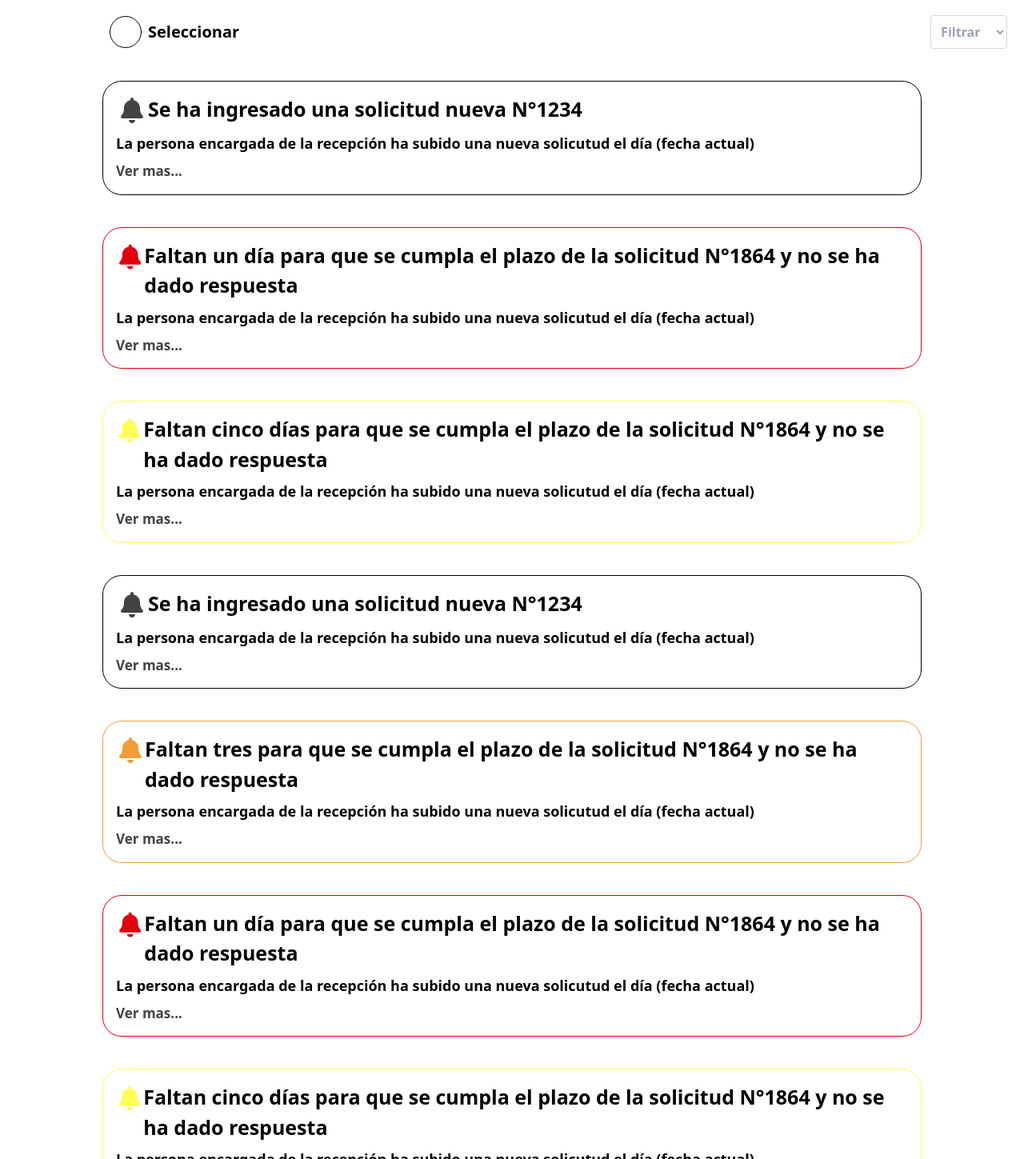
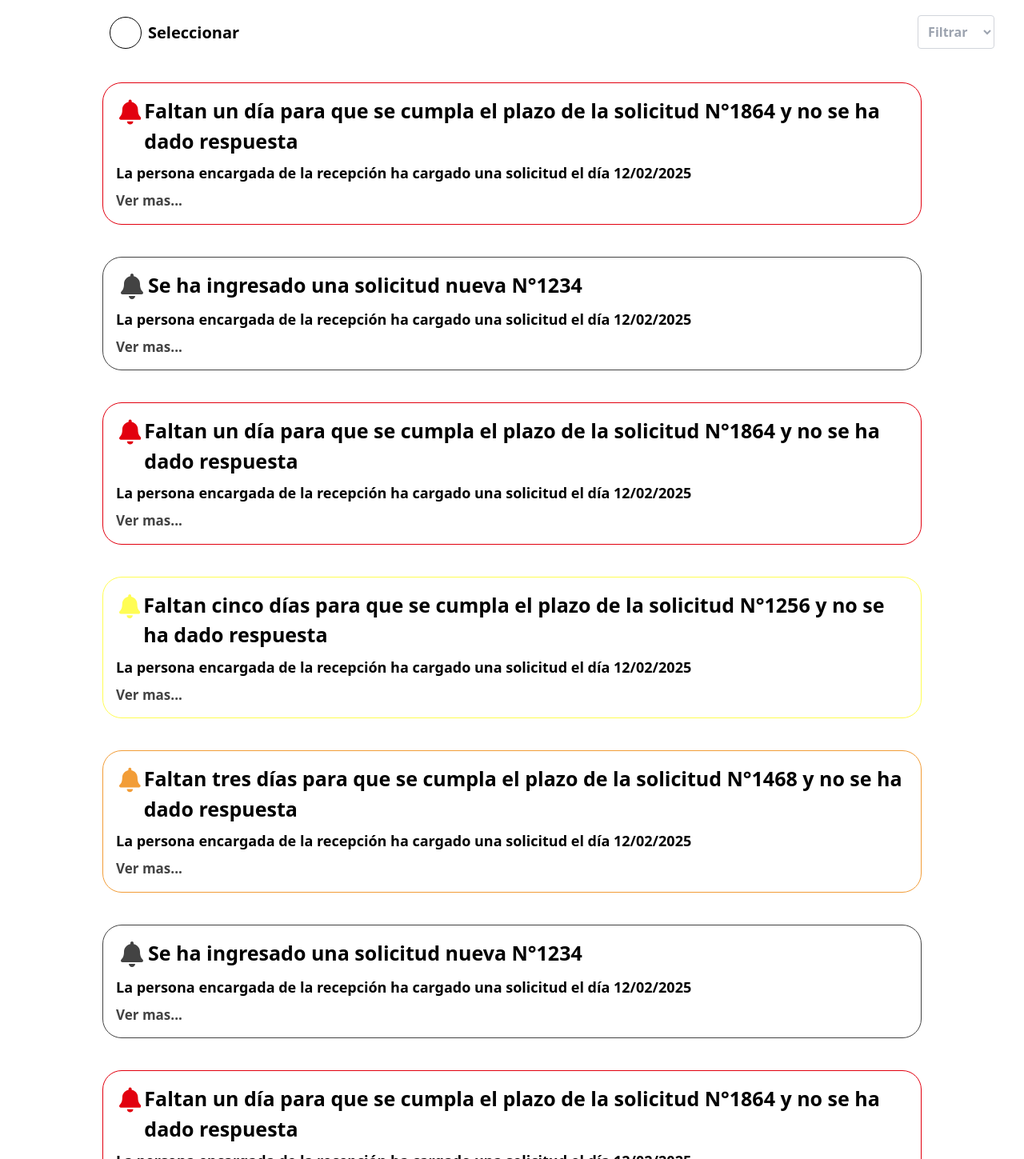
Before and after one commit to marimorita/EDUA, a React (Vite) app: page /notifications in a window 1280 px wide. Shown: the part 61-1510 px from the top of the page at 80% size. Built offline with nearby package versions, Linux system fonts and the light colour scheme.

Commit message:
feat(notifications, cards): Refactor Cards for better reusability and efficiency. Added Cards to notifications, created a test object, and introduced a new button.

```diff
--- a/src/Components/Ui/AccessPanel/AccessPanel.jsx
+++ b/src/Components/Ui/AccessPanel/AccessPanel.jsx
@@ -1,11 +1,11 @@
 import React , {useContext}from 'react'
 import logoEdua from '../../../assets/Images/logoEdua.svg'
-import { IoIosArrowRoundBack } from "react-icons/io";
+import { Login } from '../Login/Login';
+import { Register } from '../Register/Register';
 import { useLocation } from 'wouter';
 import { StateContext } from '../../Context/Context';
-import { Register } from '../Register/Register';
 import { ModalConfirm } from '../Modals/ModalConfirm';
-import { Login } from '../Login/Login';
+import { IoIosArrowRoundBack } from "react-icons/io";
 
 export const AccessPanel = () => {
   const {animationImg , setAnimationImg } = useContext (StateContext)
--- a/src/Components/Ui/Cards/Cards.jsx
+++ b/src/Components/Ui/Cards/Cards.jsx
@@ -3,81 +3,32 @@ import { FaBell } from "react-icons/fa";
 import { FaUserCircle } from "react-icons/fa";
 import { StateContext } from '../../Context/Context';
 
-export const Cards = () => {
+export const Cards = ({message, tittle, textColor, borderColor}) => {
     const {isChecked} = useContext (StateContext);
     const [isCheckedList, setIsCheckedList] = useState (false);
     const stateCheck = () => {
       setIsCheckedList(!isCheckedList)
     }
-
-
-
   return (
     <div className="flex w-[80%] justify-start">
       <label className={`relative flex items-center gap-2 ${isChecked ? "opacity-100 w-auto mr-10" : "opacity-0 w-0 p-0"}`}>
        <input type="checkbox" checked={isCheckedList} className='appearance-none  rounded-full w-10 h-10 border-black border-[1px]' onChange={stateCheck} />
         { isCheckedList && <p className='absolute left-[10px] text-[28px] font-semibold  text-black'>✓</p>}
       </label>
-    <div className={`h-50 w-[100%] rounded-3xl border border-black p-4 mt-10 hover:scale-105 transition-all duration-300`}>
-    <div className='flex justify-start flex-wrap'>
-      <FaBell onClick={stateCheck} className='w-8 h-8 text-[#434343] m-1'/>
+    <div className={`h-50 w-[100%] rounded-3xl border p-4 mt-10 transition-all  duration-300  ${isCheckedList ? "scale-105 " : "hover:scale-105"}`} style={{ border: `1px solid ${borderColor}`}} >
+    <div className='flex justify-start '>
+      <FaBell onClick={stateCheck} className='w-8 h-8 m-1' style={{ color : textColor}}/>
       <h1 className="text-black font-semibold text-[25px]">
-       Se ha ingresado una solicitud nueva N°1234
+       {tittle}
       </h1>
     </div>
       <div className="flex flex-col ">
-      <p className="my-2 text-black font-semibold text-[18px]">La persona encargada de la recepción ha subido una nueva solicutud el día (fecha actual)</p>
+      <p className="my-2 text-black font-semibold text-[18px]">{message}</p>
       <button className="text-[17px] font-semibold text-start text-[#434343]">Ver mas...</button>
       </div>
     </div>
     </div>
   )
-}
-
-export const CardRed = () =>{
-    return (
-        <div className='h-50 w-[80%] rounded-3xl border border-[#e2000f] p-4 mt-10 hover:scale-105 transition duration-300'>
-        <div className='flex justify-start'>
-          <FaBell className='w-8 h-8 text-[#e2000f] m-1'/>
-          <h1 className="text-black font-semibold text-[25px]">
-          Faltan un día para que se cumpla el plazo de la solicitud N°1864 y no se ha dado respuesta</h1>
-        </div>
-          <div className="flex flex-col ">
-          <p className="my-2 text-black font-semibold text-[18px]">La persona encargada de la recepción ha subido una nueva solicutud el día (fecha actual)</p>
-          <button className="text-[17px] font-semibold text-start text-[#434343]">Ver mas...</button>
-          </div>
-        </div>
-      )
-}
-export const CardOrange = () =>{
-    return (
-        <div className='h-50 w-[80%] rounded-3xl border border-[#f29d38] p-4 mt-10 hover:scale-105 transition duration-300'>
-        <div className='flex justify-start'>
-          <FaBell className='w-8 h-8 text-[#f29d38] m-1'/>
-          <h1 className="text-black font-semibold text-[25px]">
-          Faltan tres para que se cumpla el plazo de la solicitud N°1864 y no se ha dado respuesta</h1>
-        </div>
-          <div className="flex flex-col ">
-          <p className="my-2 text-black font-semibold text-[18px]">La persona encargada de la recepción ha subido una nueva solicutud el día (fecha actual)</p>
-          <button className="text-[17px] font-semibold text-start text-[#434343]">Ver mas...</button>
-          </div>
-        </div>
-      )
-}
-export const CardYellow = () =>{
-    return (
-        <div className='h-50 w-[80%] rounded-3xl border border-[#fffd54] p-4 mt-10 hover:scale-105 transition duration-300'>
-        <div className='flex justify-start'>
-          <FaBell className='w-8 h-8 text-[#fffd54] m-1'/>
-          <h1 className="text-black font-semibold text-[25px]">
-          Faltan cinco días para que se cumpla el plazo de la solicitud N°1864 y no se ha dado respuesta</h1>
-        </div>
-          <div className="flex flex-col ">
-          <p className="my-2 text-black font-semibold text-[18px]">La persona encargada de la recepción ha subido una nueva solicutud el día (fecha actual)</p>
-          <button className="text-[17px] font-semibold text-start text-[#434343]">Ver mas...</button>
-          </div>
-        </div>
-      )
 }
 
 export const CardTeam = ({name}) =>{
@@ -91,7 +42,6 @@ export const CardTeam = ({name}) =>{
        {name}
        </h1>
       </div>
-
       <div className="flex flex-col ">
       <p className="my-2 text-black font-semibold text-[16px]">Tiene 10 tareas</p>
       <button className="text-[17px] font-semibold text-start text-[#434343]">Ver mas...</button>
--- a/src/Components/Ui/Modals/ModalConfirm.jsx
+++ b/src/Components/Ui/Modals/ModalConfirm.jsx
@@ -12,9 +12,6 @@ export const ModalConfirm = ({visibility , message, redirectPathCancel, redirect
   const handleButtonClickConfirm = () => {
       setViewConfirmModal(false)
       if (valueRol === 'Administrativa') {
-        setLocation('/admin')
-      }else if (valueRol === 'Financiera')
-        {
         setLocation('/director')
       }else{
         setLocation(redirectPathConfirm)
--- a/src/Components/Ui/Notifications/Notifications.jsx
+++ b/src/Components/Ui/Notifications/Notifications.jsx
@@ -1,18 +1,67 @@
 import React,{useContext, useRef} from 'react'
 import logoEduaName from '../../../assets/Images/logoEduaName.svg';
+import { Cards } from '../Cards/Cards';
 import { Header } from '../../Layouts/Header/Header';
+import { Buttons } from '../Buttons/Buttons';
 import { ToolTip } from '../ToolTip/ToolTip';
 import { useLocation } from 'wouter';
+import { ModalConfirm } from '../Modals/ModalConfirm';
+import { StateContext } from '../../Context/Context';
+import { useNavbarAnimation } from '../../Hooks/useNavbarAnimation';
 import { IoIosArrowRoundBack } from "react-icons/io";
-import { useNavbarAnimation } from '../../Hooks/useNavbarAnimation';
-import { Cards, CardRed, CardOrange, CardYellow } from '../Cards/Cards';
-import { StateContext } from '../../Context/Context';
-
 
 export const Notifications = () => {
-  const {isChecked, setIsChecked} = useContext (StateContext);
+  const { viewConfirmModal, setViewConfirmModal, isChecked, setIsChecked } = useContext(StateContext);
   const scrollHome = useRef(null);
   const [, setLocation] = useLocation();
+  const obj = [
+    { message: "La persona encargada de la recepción ha cargado una solicitud el día 12/02/2025 ",
+      tittle: "Faltan un día para que se cumpla el plazo de la solicitud N°1864 y no se ha dado respuesta ",
+      textColor: "#e2000f",
+      borderColor:"#e2000f"
+     },
+     {tittle: "Se ha ingresado una solicitud nueva N°1234 ",
+      message: "La persona encargada de la recepción ha cargado una solicitud el día 12/02/2025",
+      textColor: "#434343",
+      borderColor: "#434343"
+     },
+     { message: "La persona encargada de la recepción ha cargado una solicitud el día 12/02/2025 ",
+      tittle: "Faltan un día para que se cumpla el plazo de la solicitud N°1864 y no se ha dado respuesta ",
+      textColor: "#e2000f",
+      borderColor:"#e2000f"
+     },
+     { message: "La persona encargada de la recepción ha cargado una solicitud el día 12/02/2025 ",
+      tittle: "Faltan cinco días para que se cumpla el plazo de la solicitud N°1256 y no se ha dado respuesta ",
+      textColor: "#fffd54",
+      borderColor:"#fffd54"
+     },
+     { message: "La persona encargada de la recepción ha cargado una solicitud el día 12/02/2025 ",
+      tittle: "Faltan tres días para que se cumpla el plazo de la solicitud N°1468 y no se ha dado respuesta ",
+      textColor: "#f29d38",
+      borderColor: "#f29d38"
+     },
+     {tittle: "Se ha ingresado una solicitud nueva N°1234 ",
+      message: "La persona encargada de la recepción ha cargado una solicitud el día 12/02/2025",
+      textColor: "#434343",
+      borderColor: "#434343"
+     },
+     { message: "La persona encargada de la recepción ha cargado una solicitud el día 12/02/2025 ",
+      tittle: "Faltan un día para que se cumpla el plazo de la solicitud N°1864 y no se ha dado respuesta ",
+      textColor: "#e2000f",
+      borderColor:"#e2000f"
+     },
+     { message: "La persona encargada de la recepción ha cargado una solicitud el día 12/02/2025 ",
+      tittle: "Faltan tres días para que se cumpla el plazo de la solicitud N°1468 y no se ha dado respuesta ",
+      textColor: "#f29d38",
+      borderColor: "#f29d38"
+     },
+     {tittle: "Se ha ingresado una solicitud nueva N°1234 ",
+      message: "La persona encargada de la recepción ha cargado una solicitud el día 12/02/2025",
+      textColor: "#434343",
+      borderColor: "#434343"
+     }
+  ];
+  console.log(obj);
 
   const { navbarAnimationClasses } = useNavbarAnimation();
 
@@ -25,6 +74,7 @@ export const Notifications = () => {
   const handleChangeUi = (event) => {
     setValueRol(event.target.value)
   };
+
   return (
     <>
       <section className={navbarAnimationClasses()}>
@@ -37,12 +87,13 @@ export const Notifications = () => {
       <img src={logoEduaName} alt="logo" className="w-[140px] h-[45px]" />
      </div>
      <ToolTip/>
-     <div className="flex flex-row ml-[137px] gap-[54rem] mt-20">
+     <div className="flex flex-row ml-[137px] gap-[23rem] mt-20">
         <label className="relative flex items-center gap-2">
           <input type="checkbox" checked={isChecked} className='appearance-none  rounded-full w-10 h-10 border-black border-[1px]' onChange={stateCheck} />
           { isChecked && <p className='absolute left-[10px] text-[28px] font-semibold  text-black'>✓</p>}
           <p className='text-[20px] font-semibold text-black'> Seleccionar</p>
         </label>
+          <Buttons buttonEvent={() => {setViewConfirmModal(true)}}  btnStyle={`font-semibold text-[20px] duration-300 transition-all hover:scale-105 ${isChecked ? "opacity-100" : "opacity-0"}`} label={"Enviar a:"} />
         <div className='w-[10%]'>
           <select
             onChange={handleChangeUi}
@@ -56,16 +107,13 @@ export const Notifications = () => {
           </select>
         </div>
       </div>
-      <div className='flex items-center justify-center flex-col gap-'>
-        <Cards/>
-        <CardRed/>
-        <CardYellow/>
-        <Cards/>
-        <CardOrange/>
-        <CardRed/>
-        <CardYellow/>
-        <Cards/>
+      <div className='flex items-center justify-center flex-col '>
+        {obj.map((infoCard) => (<Cards message={infoCard.message} tittle={infoCard.tittle} textColor={infoCard.textColor} borderColor={infoCard.borderColor}/>))}
       </div>
+      <ModalConfirm
+        visibility={viewConfirmModal}
+        message="¿Confirmas que deseas enviar estas tareas a ?"
+        redirectPathConfirm="/notifications"/>
     </>
   )
 }
```
Also changed, not shown: src/Components/Pages/Interface/Viewer.jsx (+5 -27 lines).
